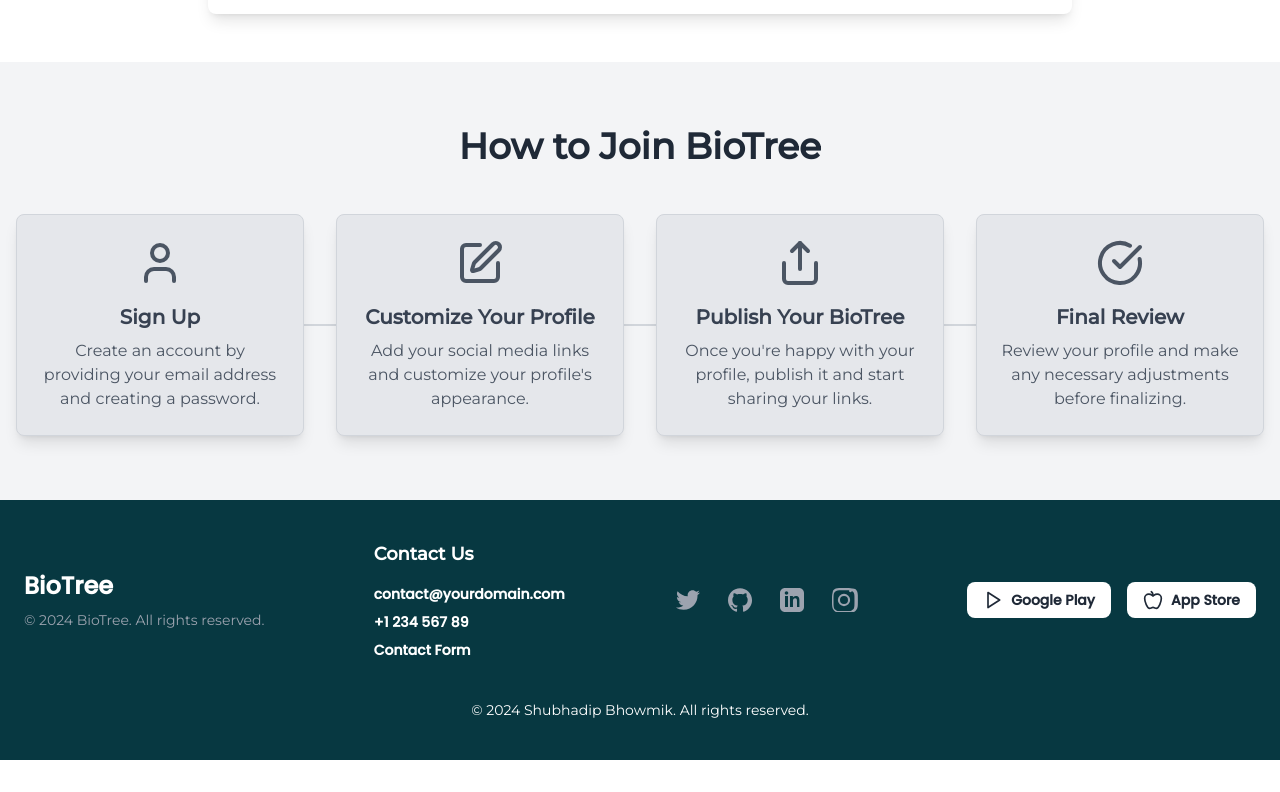
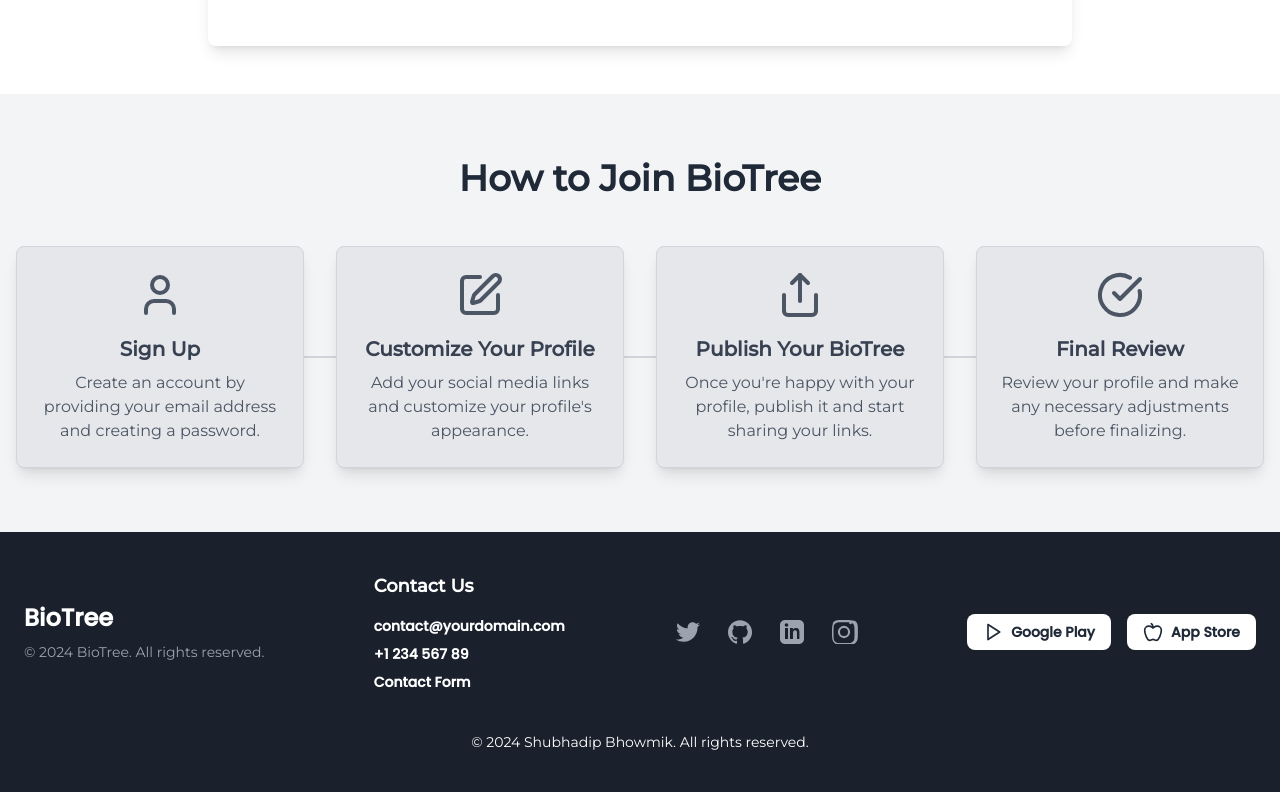
Before and after one commit to subhadipbhowmik/bio-branch, a Next.js app in the folder site/: page / in a window 1280 px wide. Shown: the part 1974-2766 px from the top of the page. Before the commit the page ends 2734 px from the top, so only its background shows below. Built offline with nearby package versions, Linux system fonts and the light colour scheme.

Commit message:
Add dark mode toggle button

```diff
--- a/site/pages/_app.js
+++ b/site/pages/_app.js
@@ -1,6 +1,6 @@
+import { useState, useEffect } from 'react';
 import "../styles/globals.css";
 import "../styles/scrollToTopButton.css";
-import { useState, useEffect } from 'react';
 import { useRouter } from 'next/router';
 import Footer from "../components/Footer";
 import NavBar from "../components/Navbar";
@@ -14,9 +14,7 @@ import UserContext from "@/context/userContext";
 
 export default function App({ Component, pageProps }) {
   const [isLoading, setIsLoading] = useState(false);
-  const router = useRouter();
-
-  // Create a blank state object
+  const [darkMode, setDarkMode] = useState(false); // Dark mode state
   const [userData, setUserData] = useState({
     name: '',
     role: '',
@@ -25,8 +23,20 @@ export default function App({ Component, pageProps }) {
     bio: '',
   });
 
-  // State to control the visibility of the scroll button
   const [showButton, setShowButton] = useState(false);
+  const router = useRouter();
+
+  // Load the dark mode preference from localStorage
+  useEffect(() => {
+    const savedMode = localStorage.getItem('darkMode') === 'true';
+    setDarkMode(savedMode); // Apply the saved mode
+  }, []);
+
+  // Toggle the dark mode
+  const toggleDarkMode = () => {
+    setDarkMode(!darkMode);
+    localStorage.setItem('darkMode', !darkMode); // Save preference to localStorage
+  };
 
   useEffect(() => {
     const handleStart = () => {
@@ -68,7 +78,7 @@ export default function App({ Component, pageProps }) {
   };
 
   return (
-    <>
+    <div className={darkMode ? 'dark' : ''}> {/* Apply dark mode class conditionally */}
       <NavBar />
       <Script strategy="lazyOnload" src={`https://www.googletagmanager.com/gtag/js?id=G-WYTYXQXVK6`} />
       <Script strategy="lazyOnload">
@@ -82,7 +92,24 @@ export default function App({ Component, pageProps }) {
         `}
       </Script>
       <UserContext.Provider value={{ userData, setUserData }}>
-        <Component {...pageProps} />
+        <div className="min-h-screen bg-white dark:bg-gray-900"> {/* Background color changes based on dark mode */}
+          <header className="flex justify-between items-center p-4">
+            {/* Dark mode toggle button */}
+            <button
+              onClick={toggleDarkMode}
+              className="bg-gray-800 text-white p-2 rounded-full"
+              style={{
+                position: 'absolute',
+                top: '10px', // Adjust the position as needed
+                right: '10px',
+                zIndex: 1000, // Ensure it appears above other content
+              }}
+            >
+              {darkMode ? '🌙' : '🌞'}
+            </button>
+          </header>
+          <Component {...pageProps} />
+        </div>
       </UserContext.Provider>
       <ToastContainer />
       {isLoading && <div className="nprogress-custom-parent"><div className="nprogress-custom-bar" /></div>}
@@ -109,6 +136,6 @@ export default function App({ Component, pageProps }) {
           &#8593; {/* Up Arrow */}
         </button>
       )}
-    </>
+    </div>
   );
 }
--- a/site/styles/globals.css
+++ b/site/styles/globals.css
@@ -71,3 +71,14 @@ nav{
     color-scheme: dark;
   }
 } */
+
+/* globals.css */
+
+
+.bg-gray-900 {
+  background-color: #1a202c; /* Dark background color */
+}
+
+.text-white {
+  color: white; /* White text for dark mode */
+}
--- a/site/tailwind.config.js
+++ b/site/tailwind.config.js
@@ -1,20 +1,32 @@
 /** @type {import('tailwindcss').Config} */
 module.exports = {
+  darkMode: 'class', // Enable dark mode support
+
   content: [
     "./app/**/*.{js,ts,jsx,tsx}",
     "./pages/**/*.{js,ts,jsx,tsx}",
     "./components/**/*.{js,ts,jsx,tsx}",
   ],
+
   theme: {
     extend: {
       colors: {
         gray: {
           900: 'rgb(7, 56, 65)', // Custom color for footer section
         }
-      }
+      },
     },
   },
+
+  variants: {
+    extend: {
+      backgroundColor: ['dark'], // Enable dark mode support for background color
+      textColor: ['dark'], // Enable dark mode support for text color
+    },
+  },
+
   plugins: [],
+
   safelist: [
     'bg-red-500',
     'bg-blue-500',
@@ -22,4 +34,4 @@ module.exports = {
     'bg-yellow-500',
     'bg-purple-500',
   ],
-}
+};
```
Also changed, not shown: 1 other file (tests, documents, lock files or other folders).
